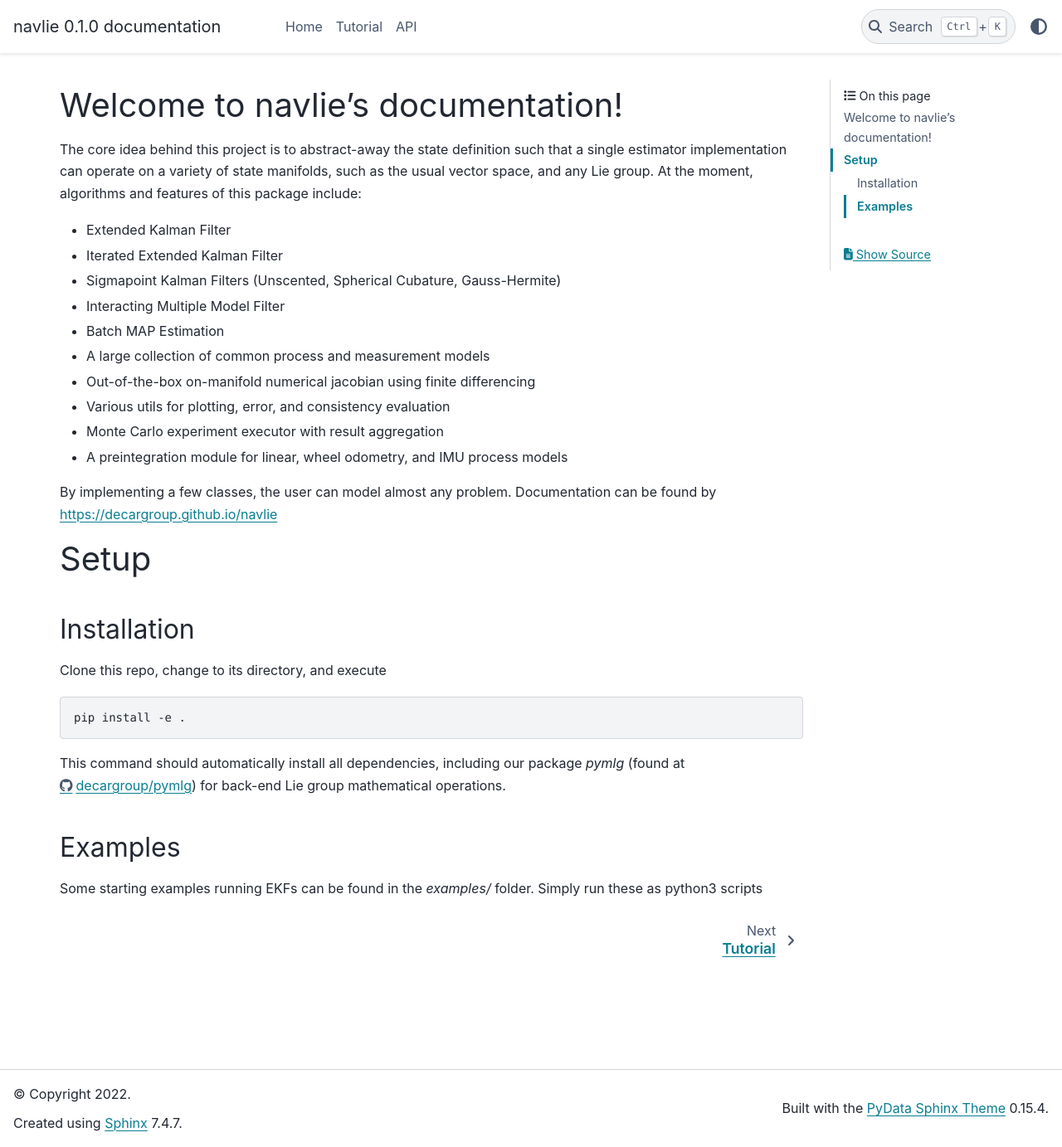
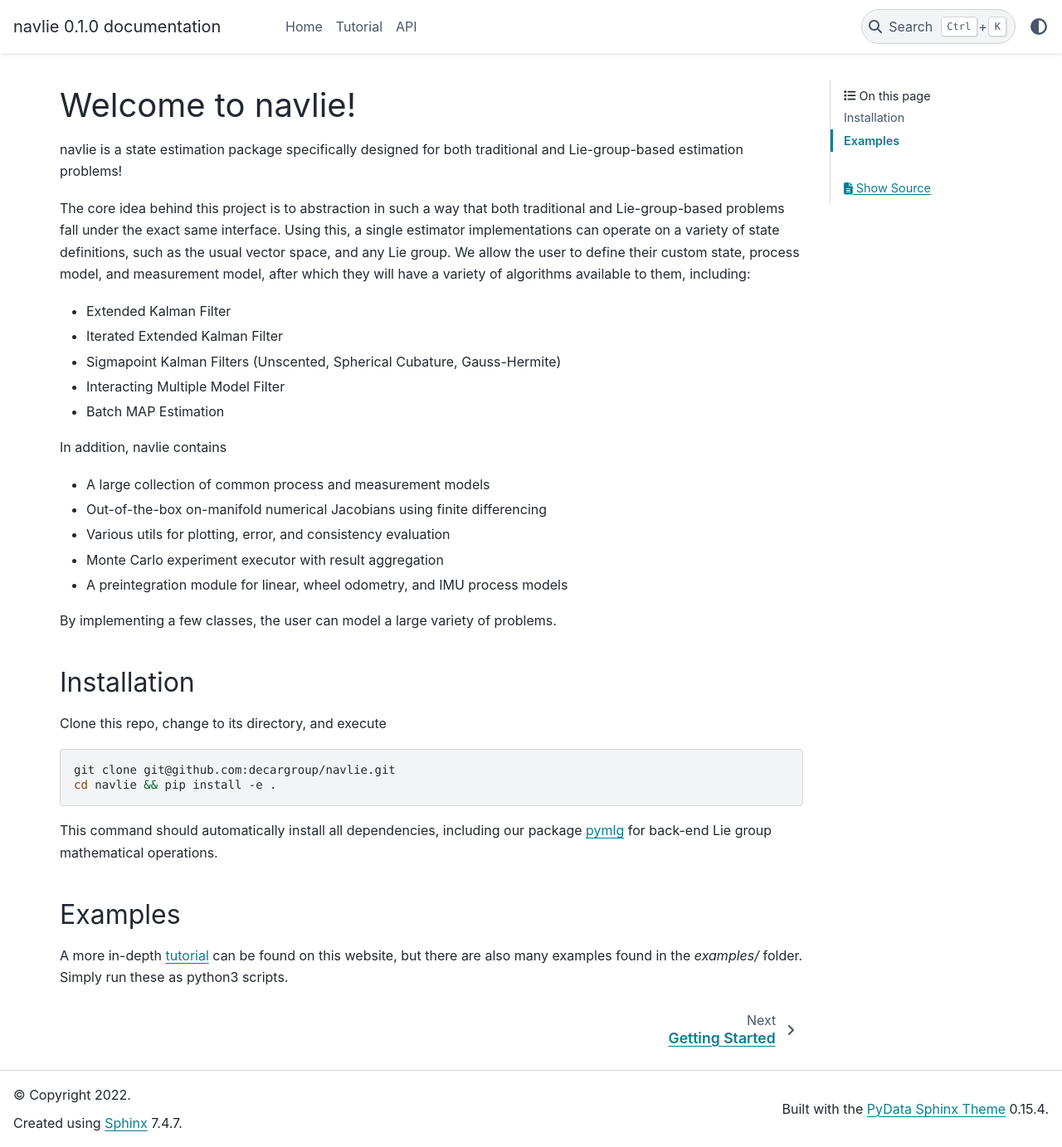
Before and after one commit to decargroup/navlie, a Sphinx documentation site: the page built from docs/source/index.rst, in a window 1280 px wide and 1383 px high. Shown: the whole window at 83% size. Built offline with Sphinx 7.4.7 and the PyData theme 0.15.4, drawn with Linux system fonts in a browser that asks for light colours.

Commit message:
more docs

```diff
--- a/docs/source/index.rst
+++ b/docs/source/index.rst
@@ -12,26 +12,29 @@
    API <api>
 
 
-Welcome to navlie's documentation!
-----------------------------------
+Welcome to navlie!
+------------------
 
-The core idea behind this project is to abstract-away the state definition such that a single estimator implementation can operate on a variety of state manifolds, such as the usual vector space, and any Lie group. At the moment, algorithms and features of this package include:
+navlie is a state estimation package specifically designed for both traditional and Lie-group-based estimation problems!
+
+The core idea behind this project is to abstraction in such a way that both traditional and Lie-group-based problems fall under the exact same interface. Using this, a single estimator implementations can operate on a variety of state definitions, such as the usual vector space, and any Lie group. We allow the user to define their custom state, process model, and measurement model, after which they will have a variety of algorithms available to them, including:
 
 - Extended Kalman Filter
 - Iterated Extended Kalman Filter
 - Sigmapoint Kalman Filters (Unscented, Spherical Cubature, Gauss-Hermite)
 - Interacting Multiple Model Filter
 - Batch MAP Estimation
+
+In addition, navlie contains
+
 - A large collection of common process and measurement models
-- Out-of-the-box on-manifold numerical jacobian using finite differencing
+- Out-of-the-box on-manifold numerical Jacobians using finite differencing
 - Various utils for plotting, error, and consistency evaluation
 - Monte Carlo experiment executor with result aggregation
 - A preintegration module for linear, wheel odometry, and IMU process models
 
-By implementing a few classes, the user can model almost any problem. Documentation can be found by https://decargroup.github.io/navlie
+By implementing a few classes, the user can model a large variety of problems.
 
-Setup
------
 
 Installation
 ^^^^^^^^^^^^
@@ -40,10 +43,11 @@ Clone this repo, change to its directory, and execute
 
 .. code-block:: bash
 
-    pip install -e .
+   git clone git@github.com:decargroup/navlie.git
+   cd navlie && pip install -e .
 
-This command should automatically install all dependencies, including our package `pymlg` (found at https://github.com/decargroup/pymlg) for back-end Lie group mathematical operations.
+This command should automatically install all dependencies, including our package `pymlg <https://github.com/decargroup/pymlg>`_ for back-end Lie group mathematical operations.
 
 Examples
 ^^^^^^^^
-Some starting examples running EKFs can be found in the `examples/` folder. Simply run these as python3 scripts
+A more in-depth `tutorial <tutorial.rst>`_ can be found on this website, but there are also many examples found in the `examples/` folder. Simply run these as python3 scripts.
```
Also changed, not shown: docs/source/tutorial.rst (+15 -2 lines), docs/source/tutorial/lie_groups.ipynb, docs/source/tutorial/traditional.ipynb, 7 other files.
